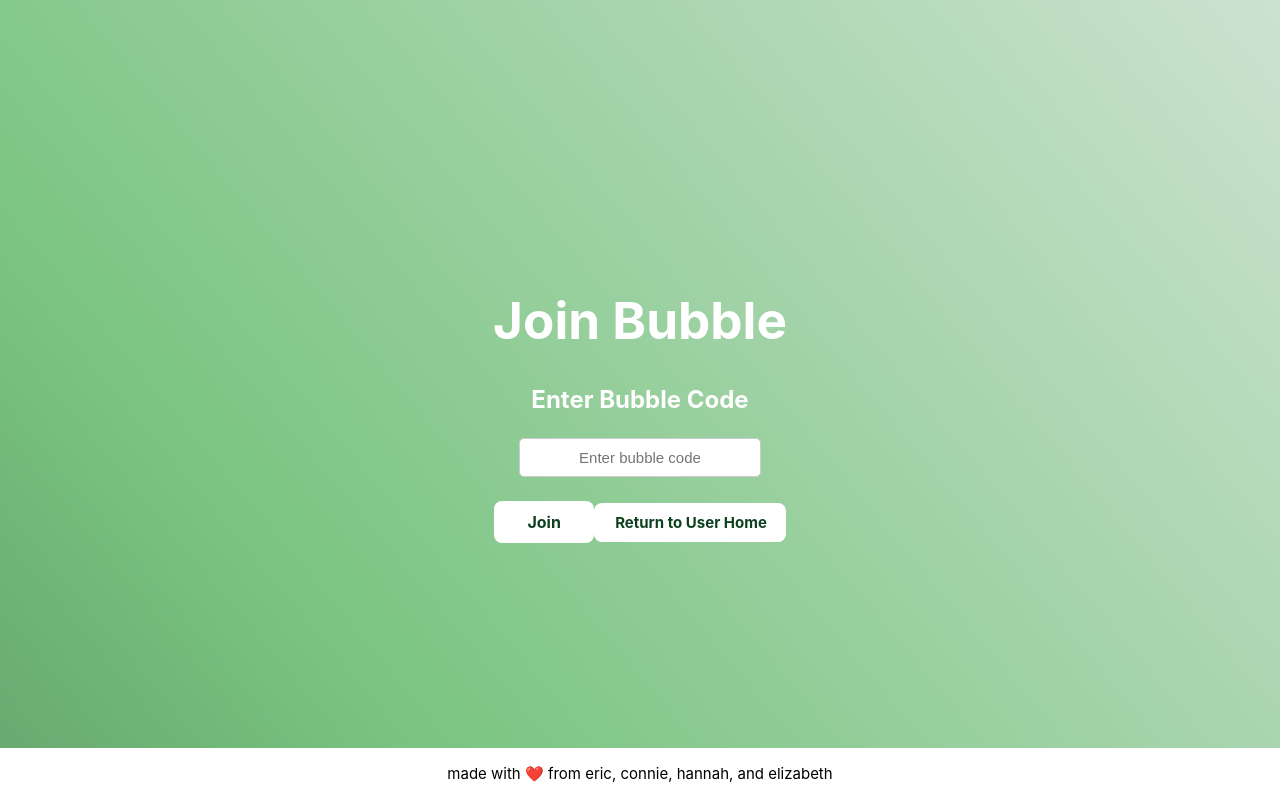
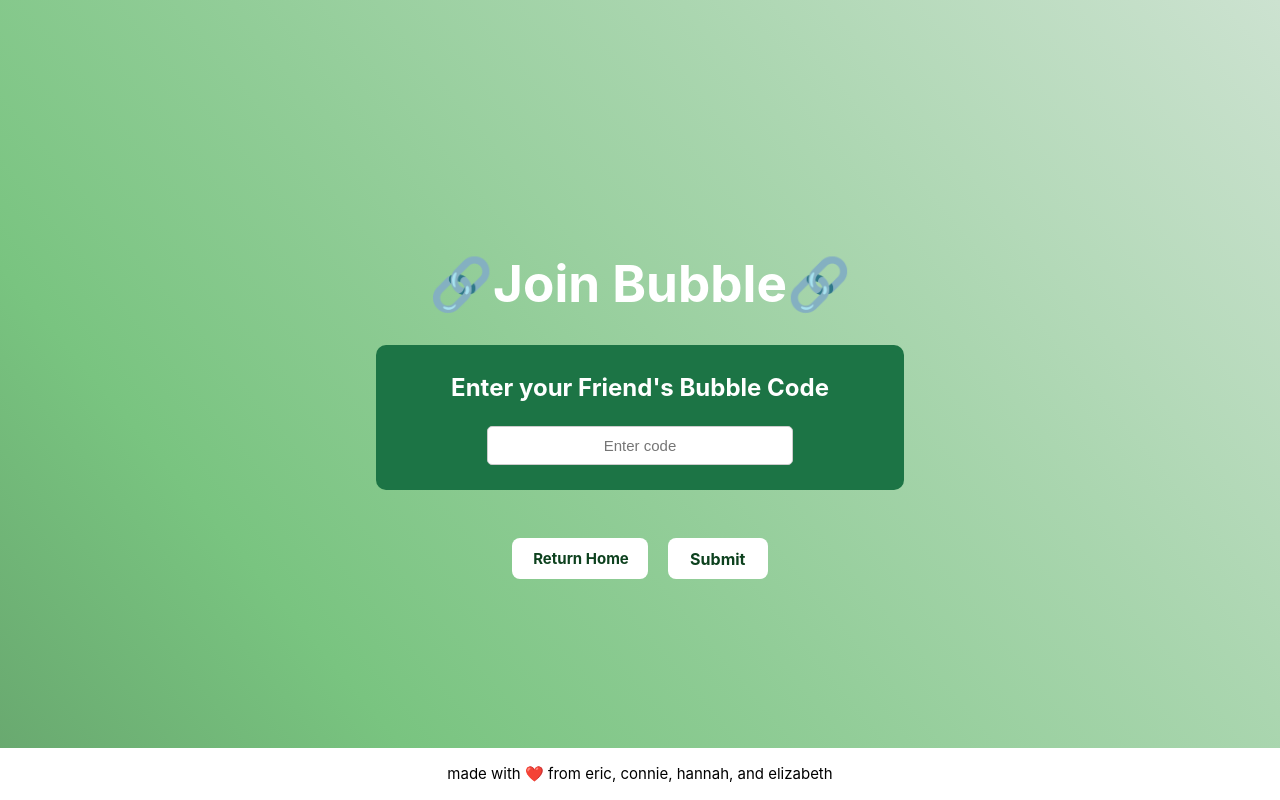
Before and after one commit to conniely04/Consilia, a React (Vite) app in the folder client/: page /join-bubble in a window 1280 px wide. Built offline with nearby package versions, Linux system fonts and the light colour scheme.

Commit message:
feat: fix ui for join bubble

```diff
--- a/client/src/Pages/JoinBubble.css
+++ b/client/src/Pages/JoinBubble.css
@@ -33,3 +33,9 @@
 .returnbutton:hover {
   background-color: rgb(227, 255, 237);
 }
+
+.join-bubble-card {
+  background-color: #1c7445;
+  padding: 5px 75px 25px 75px;
+  border-radius: 10px;
+}
--- a/client/src/Pages/JoinBubble.jsx
+++ b/client/src/Pages/JoinBubble.jsx
@@ -78,25 +78,30 @@ export default function JoinBubble() {
   return (
     <div>
       <div>
-        <h1>Join Bubble</h1>
+        <h1>🔗Join Bubble🔗</h1>
       </div>
       <div>
-        <h2>Enter Bubble Code</h2>
+        <div className="join-bubble-card">
+          <h2>Enter your Friend's Bubble Code</h2>
           <input
             className="bubble-code-input"
             type="text"
             value={bubbleCode}
             onChange={handleChange}
-          placeholder="Enter bubble code"
+            placeholder="Enter code"
           />
+        </div>
         <br></br>
         <br></br>
+        <div className="spacing-between">
+          <button className="returnbutton" onClick={handleReturn}>
+            Return Home
+          </button>
           <button className="joinbutton" onClick={handleSubmit}>
-          Join
+            Submit
           </button>
-        <button className="returnbutton" onClick={handleReturn}>
-          Return to User Home
-        </button>
+        </div>
+
       </div>
     </div>
   );
```
Lines whose indentation alone changed are shown as unchanged.
